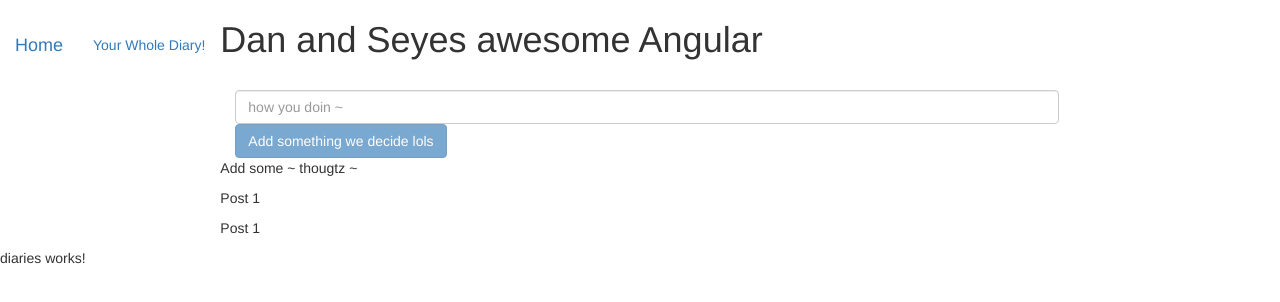
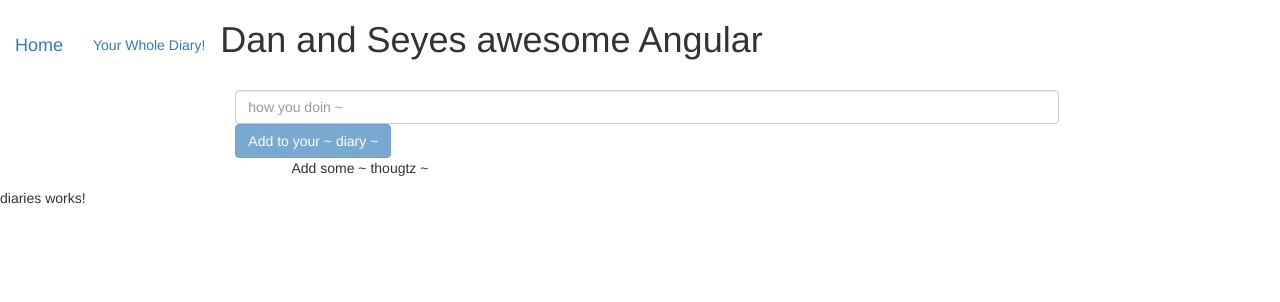
Before and after one commit to seyesij/Angular-4, an Angular app in the folder angular-app/: page / in a window 1280 px wide. Shown: the top 302 px of the page. Built offline with nearby package versions, Linux system fonts and the light colour scheme.

Commit message:
make input  actually do something

```diff
--- a/angular-app/src/app/diaries/diaries.component.html
+++ b/angular-app/src/app/diaries/diaries.component.html
@@ -2,16 +2,21 @@
     <div class="row">
         <div class="col-xs-8">
             <h1>{{ title }}</h1>
-                <input type="text" placeholder="how you doin ~" class="form-control" [(ngModel)]="userInput">
-                <button (click) = "onUserSubmit()" [disabled]="!userInput"class="btn btn-primary">Add something we decide lols</button>
+                <input type="text"
+                placeholder="how you doin ~"
+                class="form-control"
+                [(ngModel)]="userInput"
+                #postInput>
+                <button
+                (click) = "onUserSubmit(postInput)"
+                [disabled]="!userInput"
+                class="btn btn-primary">Add to your ~ diary ~</button>
             <div class="row">
-                <!-- <p class="col-md-1">{{ userInput }}</p>                 -->
+                <p class="col-md-1"></p>
                 <p *ngIf="userInput; else noInput"></p>
                 <ng-template #noInput>
                     <p> Add some ~ thougtz ~ </p>
                 </ng-template>
-
-                <app-diary *ngFor="let post of posts"></app-diary>
             </div>
         </div>
     </div>
--- a/angular-app/src/app/diaries/diaries.component.ts
+++ b/angular-app/src/app/diaries/diaries.component.ts
@@ -1,4 +1,10 @@
-import { Component, OnInit } from '@angular/core';
+import {
+  Component,
+  OnInit,
+  EventEmitter,
+  Output,
+  ViewChild,
+  ElementRef } from '@angular/core';
 
 @Component({
   selector: 'app-diaries',
@@ -8,21 +14,27 @@
   styleUrls: ['./diaries.component.css']
 })
 export class DiariesComponent implements OnInit {
-  posts = ['test', 'test test'];
-  userPost = 'test';
+  // posts = ['test', 'test test'];
+  // userPost = 'test';
   userInput = '';
+  @Output() postCreated = new EventEmitter<{diaryText: string}>();
+  @ViewChild('postInput') postInput: ElementRef;
 
   constructor() {}
 
   ngOnInit() {
   }
 
-  onUserInput(e: any) {
-    this.userInput = (<HTMLInputElement>event.target).value;
-
+  onUserSubmit(e: HTMLInputElement) {
+    this.postCreated.emit({
+      diaryText: e.value,
+    });
   }
 
-  onUserSubmit() {
-    this.posts.push(this.userPost);
+  onUserInput(e: HTMLInputElement) {
+    this.userInput = (<HTMLInputElement>event.target).value;
   }
+  // onUserSubmit() {
+  //   this.posts.push(this.userPost);
+  // }
 }
```
